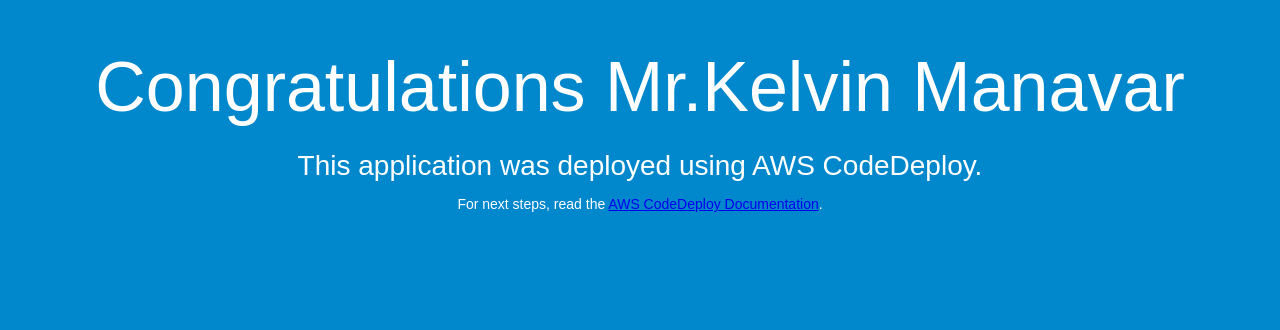
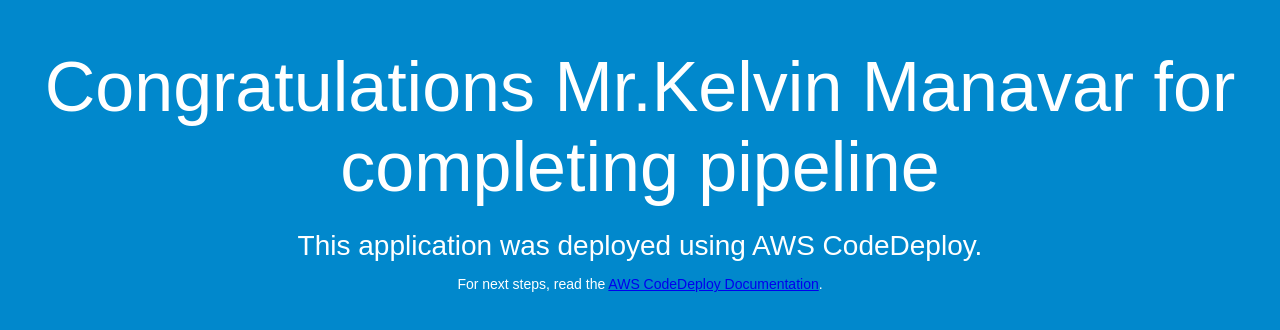
Before and after one commit to kelvinmanavar/sample-codepipeline, a plain HTML site: page index.html in a window 1280 px wide. Drawn offline with Linux system fonts and the light colour scheme.

Commit message:
first commit

```diff
--- a/index.html
+++ b/index.html
@@ -26,7 +26,7 @@
 </head>
 <body>
   <div align="center">
-    <h1>Congratulations Mr.Kelvin Manavar</h1>
+    <h1>Congratulations Mr.Kelvin Manavar for completing pipeline</h1>
     <h2>This application was deployed using AWS CodeDeploy.</h2>
     <p>For next steps, read the <a href="http://aws.amazon.com/documentation/codedeploy">AWS CodeDeploy Documentation</a>.</p>
   </div>
```
Also changed, not shown: 1 other file.
